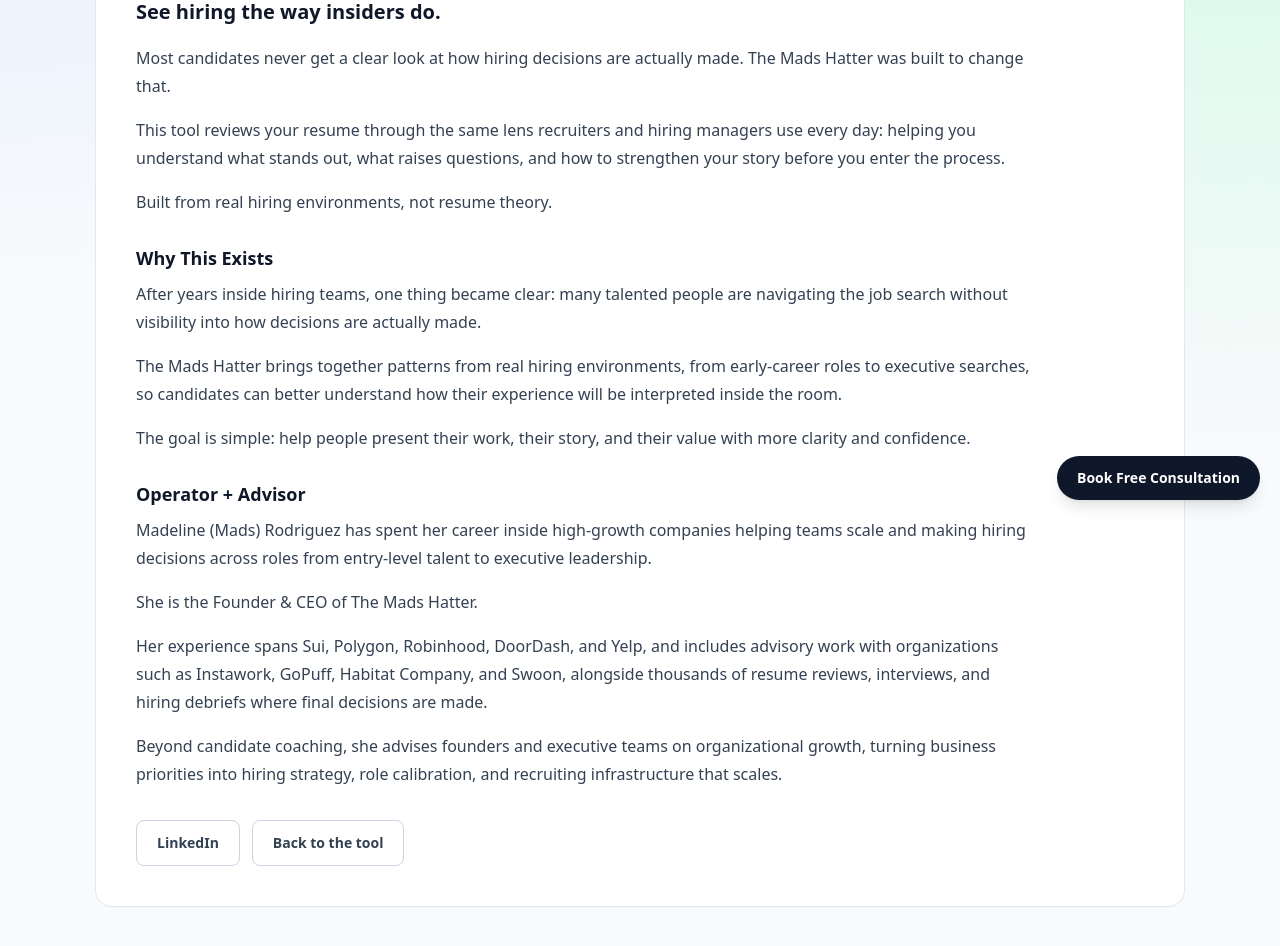
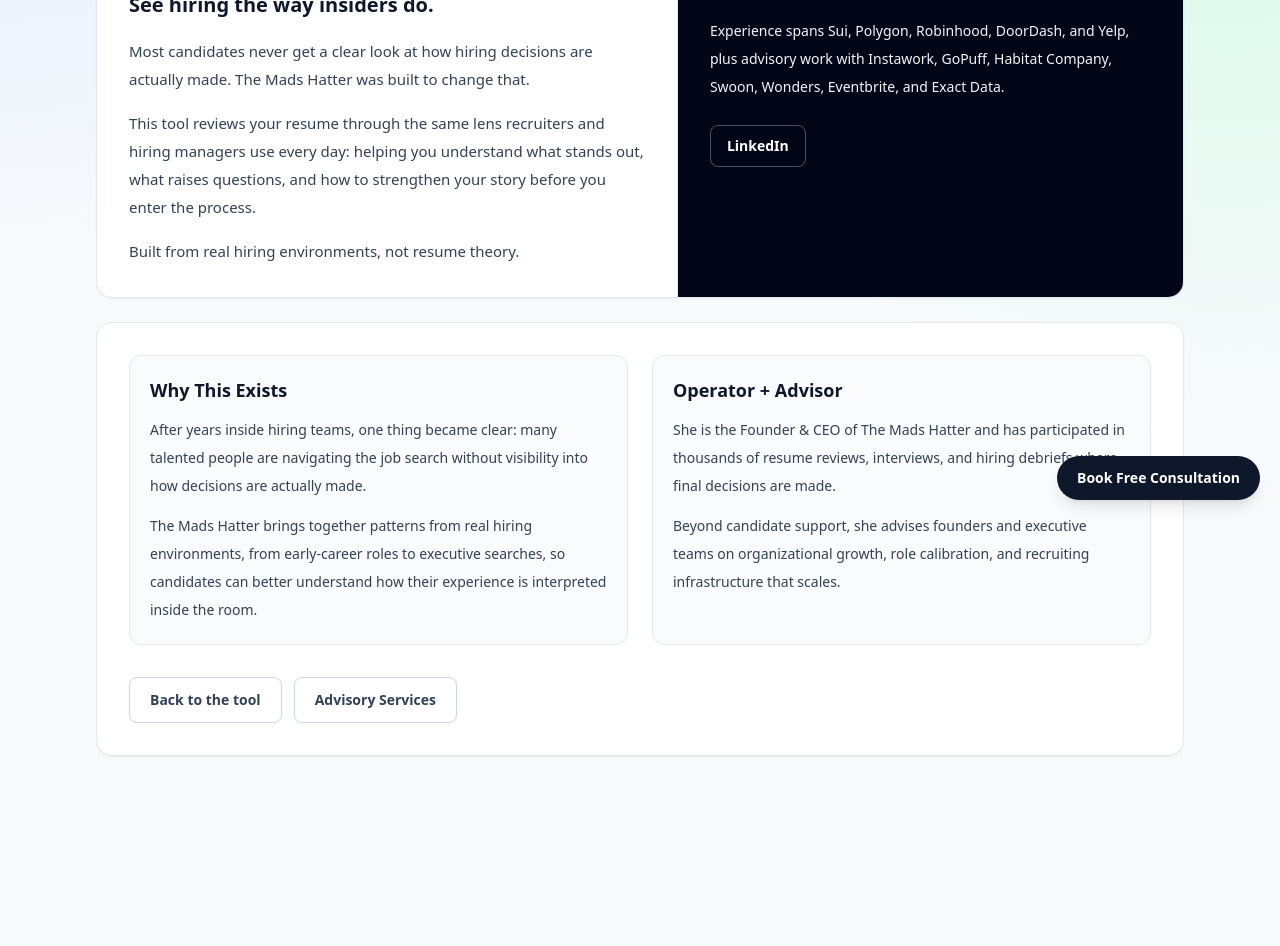
Before and after one commit to MadsHatter-Recruiting/madshatter, a Next.js app: page /mads in a window 1280 px wide. Shown: the part 280-1226 px from the top of the page. After the commit the page ends 1132 px from the top, so only its background shows below. Built offline with nearby package versions, Linux system fonts and the light colour scheme; no server answers.

Commit message:
Add advisory service card and align founder page with premium split-tile style

```diff
--- a/app/mads/page.tsx
+++ b/app/mads/page.tsx
@@ -64,7 +64,9 @@
           </div>
         </header>
 
-        <section className="rounded-2xl bg-white p-8 shadow-sm ring-1 ring-slate-200 sm:p-10">
+        <section className="overflow-hidden rounded-2xl border border-slate-200 bg-white shadow-sm">
+          <div className="grid gap-0 lg:grid-cols-[1.15fr_1fr]">
+            <div className="border-b border-slate-200 p-6 sm:p-8 lg:border-b-0 lg:border-r">
               <div className="flex flex-wrap items-center gap-4">
                 <img
                   src={MADS_PHOTO_URL}
@@ -72,79 +74,93 @@
                   className="h-20 w-20 rounded-full object-cover ring-1 ring-slate-200"
                 />
                 <div>
-              <p className="text-sm font-semibold uppercase tracking-widest text-sky-600">About Mads</p>
-              <h1 className="mt-2 text-3xl font-bold tracking-tight text-slate-900 sm:text-4xl">Mads Rodriguez</h1>
+                  <p className="text-xs font-semibold uppercase tracking-[0.18em] text-slate-500">About Mads</p>
+                  <h1 className="mt-2 text-3xl font-semibold tracking-tight text-slate-900 sm:text-4xl">
+                    Mads Rodriguez
+                  </h1>
                 </div>
               </div>
-          <div className="mt-6 max-w-4xl space-y-7 text-base leading-7 text-slate-700">
-            <div className="space-y-4">
+              <div className="mt-6 max-w-3xl space-y-4 text-[15px] leading-7 text-slate-700">
                 <p className="text-xl font-semibold leading-8 text-slate-900">See hiring the way insiders do.</p>
                 <p>
-                Most candidates never get a clear look at how hiring decisions are actually made. The Mads Hatter was
-                built to change that.
+                  Most candidates never get a clear look at how hiring decisions are actually made. The Mads Hatter
+                  was built to change that.
                 </p>
                 <p>
                   This tool reviews your resume through the same lens recruiters and hiring managers use every day:
-                helping you understand what stands out, what raises questions, and how to strengthen your story before
-                you enter the process.
+                  helping you understand what stands out, what raises questions, and how to strengthen your story
+                  before you enter the process.
                 </p>
                 <p>Built from real hiring environments, not resume theory.</p>
               </div>
+            </div>
 
-            <div>
+            <div className="relative bg-slate-950 p-6 text-white sm:p-8">
+              <p className="text-xs font-semibold uppercase tracking-[0.18em] text-slate-300">Founder + CEO</p>
+              <p className="mt-4 text-sm leading-7 text-slate-100">
+                Madeline (Mads) Rodriguez has spent her career helping teams scale across high-growth companies and
+                advising founders on building talent systems with speed, quality, and long-term signal.
+              </p>
+              <p className="mt-4 text-sm leading-7 text-slate-100">
+                Experience spans Sui, Polygon, Robinhood, DoorDash, and Yelp, plus advisory work with Instawork,
+                GoPuff, Habitat Company, Swoon, Wonders, Eventbrite, and Exact Data.
+              </p>
+              <a
+                href={LINKEDIN_URL}
+                target="_blank"
+                rel="noreferrer"
+                className="mt-6 inline-flex rounded-lg border border-white/30 px-4 py-2.5 text-sm font-semibold text-white transition hover:bg-white/10"
+              >
+                LinkedIn
+              </a>
+            </div>
+          </div>
+        </section>
+
+        <section className="mt-6 rounded-2xl border border-slate-200 bg-white p-6 shadow-sm sm:p-8">
+          <div className="grid gap-6 md:grid-cols-2">
+            <article className="rounded-xl border border-slate-200 bg-slate-50/70 p-5">
               <h2 className="text-lg font-semibold text-slate-900">Why This Exists</h2>
-              <div className="mt-2 space-y-4">
+              <div className="mt-3 space-y-3 text-sm leading-7 text-slate-700">
                 <p>
                   After years inside hiring teams, one thing became clear: many talented people are navigating the job
                   search without visibility into how decisions are actually made.
                 </p>
                 <p>
                   The Mads Hatter brings together patterns from real hiring environments, from early-career roles to
-                  executive searches, so candidates can better understand how their experience will be interpreted
-                  inside the room.
+                  executive searches, so candidates can better understand how their experience is interpreted inside
+                  the room.
+                </p>
+              </div>
+            </article>
+
+            <article className="rounded-xl border border-slate-200 bg-slate-50/70 p-5">
+              <h2 className="text-lg font-semibold text-slate-900">Operator + Advisor</h2>
+              <div className="mt-3 space-y-3 text-sm leading-7 text-slate-700">
+                <p>
+                  She is the Founder &amp; CEO of The Mads Hatter and has participated in thousands of resume reviews,
+                  interviews, and hiring debriefs where final decisions are made.
                 </p>
                 <p>
-                  The goal is simple: help people present their work, their story, and their value with more clarity
-                  and confidence.
+                  Beyond candidate support, she advises founders and executive teams on organizational growth, role
+                  calibration, and recruiting infrastructure that scales.
                 </p>
               </div>
+            </article>
           </div>
 
-            <div>
-              <h2 className="text-lg font-semibold text-slate-900">Operator + Advisor</h2>
-              <div className="mt-2 space-y-4">
-                <p>
-                  Madeline (Mads) Rodriguez has spent her career inside high-growth companies helping teams scale and
-                  making hiring decisions across roles from entry-level talent to executive leadership.
-                </p>
-                <p>She is the Founder &amp; CEO of The Mads Hatter.</p>
-                <p>
-                  Her experience spans Sui, Polygon, Robinhood, DoorDash, and Yelp, and includes advisory work with
-                  organizations such as Instawork, GoPuff, Habitat Company, and Swoon, alongside thousands of resume
-                  reviews, interviews, and hiring debriefs where final decisions are made.
-                </p>
-                <p>
-                  Beyond candidate coaching, she advises founders and executive teams on organizational growth, turning
-                  business priorities into hiring strategy, role calibration, and recruiting infrastructure that scales.
-                </p>
-              </div>
-            </div>
-
-          </div>
           <div className="mt-8 flex flex-wrap gap-3">
-            <a
-              href={LINKEDIN_URL}
-              target="_blank"
-              rel="noreferrer"
-              className="rounded-lg border border-slate-300 px-5 py-3 text-sm font-semibold text-slate-700"
-            >
-              LinkedIn
-            </a>
             <a
               href="/"
               className="rounded-lg border border-slate-300 px-5 py-3 text-sm font-semibold text-slate-700"
             >
               Back to the tool
+            </a>
+            <a
+              href="/advisory"
+              className="rounded-lg border border-slate-300 px-5 py-3 text-sm font-semibold text-slate-700"
+            >
+              Advisory Services
             </a>
           </div>
         </section>
--- a/app/page.tsx
+++ b/app/page.tsx
@@ -22,6 +22,12 @@
     href: "/negotiation",
     description: "Understand compensation mechanics and negotiate with clarity while preserving trust.",
     accent: "border-amber-300",
+  },
+  {
+    title: "Advisory",
+    href: "/advisory",
+    description: "Partner on hiring strategy, recruiting systems, and org design built to scale from zero.",
+    accent: "border-slate-400",
   },
 ] as const;
 
@@ -163,7 +169,7 @@
 
         <section className="mb-6 rounded-2xl border border-slate-200 bg-white p-6 shadow-sm sm:p-8">
           <p className="text-xs font-semibold uppercase tracking-[0.18em] text-slate-500">Signature Services</p>
-          <div className="mt-5 grid gap-4 md:grid-cols-3">
+          <div className="mt-5 grid gap-4 md:grid-cols-2 xl:grid-cols-4">
             {FEATURES.map((feature) => (
               <a
                 key={feature.title}
```
Lines whose indentation alone changed are shown as unchanged.
